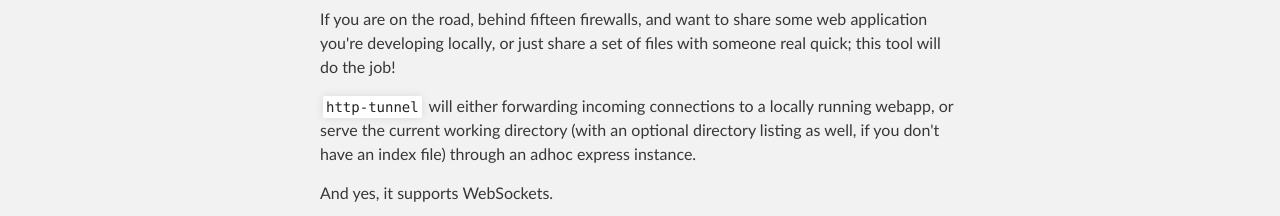
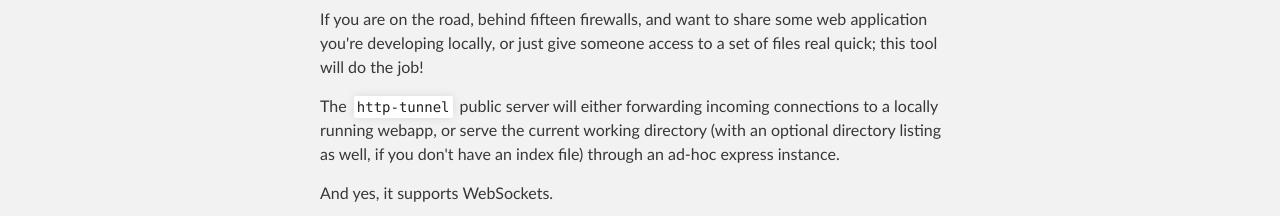
Before and after one commit to einaros/http-tunnel, a plain HTML site: page index.html in a window 1280 px wide. Shown: the part 357-573 px from the top of the page. Drawn offline with Linux system fonts and the light colour scheme.

```diff
--- a/index.html
+++ b/index.html
@@ -33,9 +33,9 @@
       <section id="main_content" class="inner">
         <h2>In brief</h2>
 
-<p>If you are on the road, behind fifteen firewalls, and want to share some web application you're developing locally, or just share a set of files with someone real quick; this tool will do the job!</p>
+<p>If you are on the road, behind fifteen firewalls, and want to share some web application you're developing locally, or just give someone access to a set of files real quick; this tool will do the job!</p>
 
-<p><code>http-tunnel</code> will either forwarding incoming connections to a locally running webapp, or serve the current working directory (with an optional directory listing as well, if you don't have an index file) through an adhoc express instance.</p>
+<p>The <code>http-tunnel</code> public server will either forwarding incoming connections to a locally running webapp, or serve the current working directory (with an optional directory listing as well, if you don't have an index file) through an ad-hoc express instance.</p>
 
 <p>And yes, it supports WebSockets.</p>
 
```
Also changed, not shown: params.json (+1 -1 lines).
